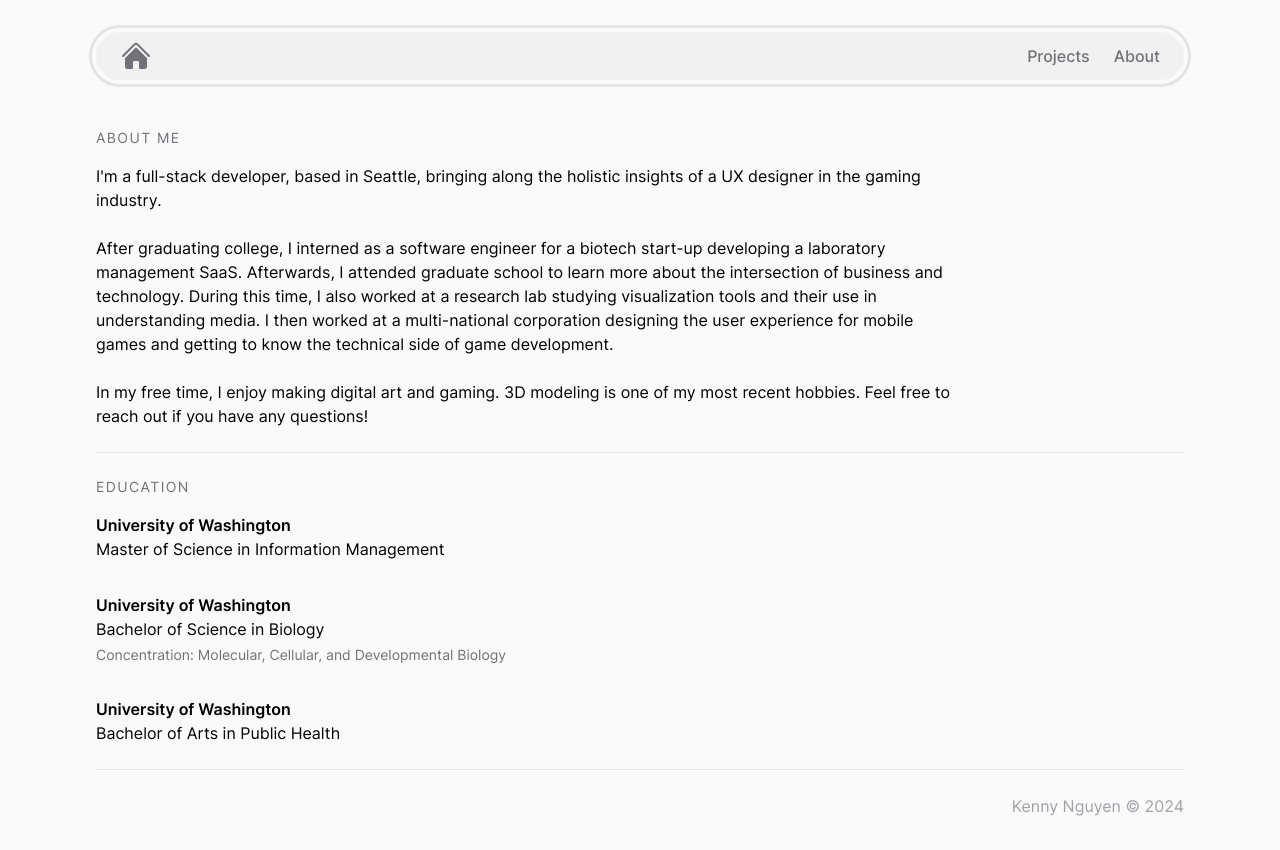
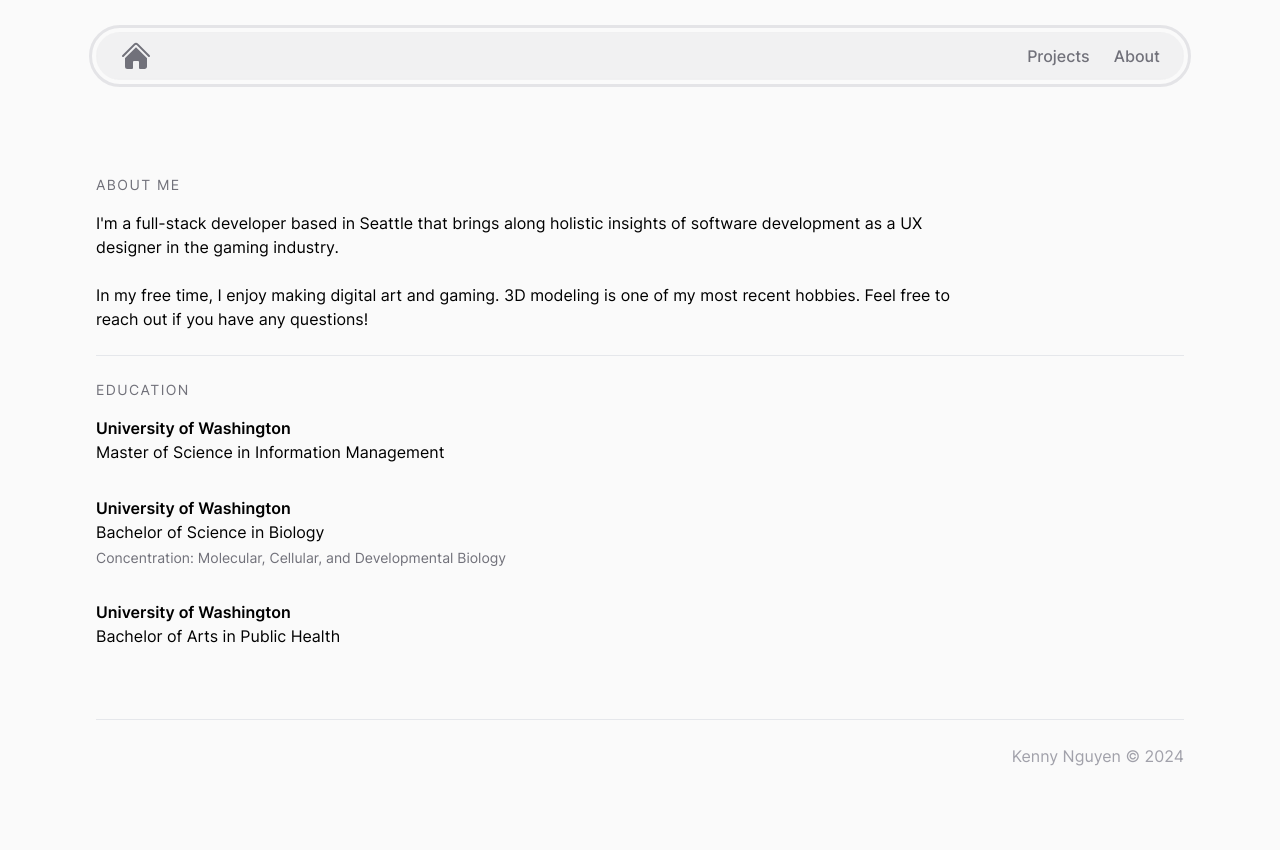
Before and after one commit to ken-ux/portfolio, a React (Vite) app: page /about in a window 1280 px wide. After the commit the page ends 800 px from the top, so only its background shows below. Built offline with nearby package versions, Linux system fonts and the light colour scheme.

Commit message:
Update bio

```diff
--- a/src/index_build.css
+++ b/src/index_build.css
@@ -777,50 +777,17 @@ a:hover {
   border-radius: 9999px;
 }
 
-.rounded-md {
-  border-radius: 0.375rem;
-}
-
 .rounded-xl {
   border-radius: 0.75rem;
-}
-
-.rounded-lg {
-  border-radius: 0.5rem;
 }
 
 .border {
   border-width: 1px;
 }
 
-.border-2 {
-  border-width: 2px;
-}
-
 .border-zinc-200 {
   --tw-border-opacity: 1;
   border-color: rgb(228 228 231 / var(--tw-border-opacity));
-}
-
-.border-zinc-50 {
-  --tw-border-opacity: 1;
-  border-color: rgb(250 250 250 / var(--tw-border-opacity));
-}
-
-.bg-zinc-200\/50 {
-  background-color: rgb(228 228 231 / 0.5);
-}
-
-.bg-zinc-200\/90 {
-  background-color: rgb(228 228 231 / 0.9);
-}
-
-.bg-zinc-200\/10 {
-  background-color: rgb(228 228 231 / 0.1);
-}
-
-.bg-zinc-200\/30 {
-  background-color: rgb(228 228 231 / 0.3);
 }
 
 .bg-zinc-200\/40 {
@@ -891,31 +858,22 @@ a:hover {
   letter-spacing: -0.025em;
 }
 
+.tracking-wide {
+  letter-spacing: 0.025em;
+}
+
 .tracking-widest {
   letter-spacing: 0.1em;
 }
 
-.tracking-wide {
-  letter-spacing: 0.025em;
-}
-
-.tracking-wider {
-  letter-spacing: 0.05em;
+.text-zinc-400 {
+  --tw-text-opacity: 1;
+  color: rgb(161 161 170 / var(--tw-text-opacity));
 }
 
 .text-zinc-500 {
   --tw-text-opacity: 1;
   color: rgb(113 113 122 / var(--tw-text-opacity));
-}
-
-.text-zinc-300 {
-  --tw-text-opacity: 1;
-  color: rgb(212 212 216 / var(--tw-text-opacity));
-}
-
-.text-zinc-400 {
-  --tw-text-opacity: 1;
-  color: rgb(161 161 170 / var(--tw-text-opacity));
 }
 
 .shadow-lg {
@@ -934,24 +892,8 @@ a:hover {
   outline-style: solid;
 }
 
-.outline-offset-2 {
-  outline-offset: 2px;
-}
-
-.outline-offset-1 {
-  outline-offset: 1px;
-}
-
-.outline-offset-0 {
-  outline-offset: 0px;
-}
-
 .outline-offset-4 {
   outline-offset: 4px;
-}
-
-.outline-blue-500 {
-  outline-color: #3b82f6;
 }
 
 .outline-zinc-200 {
@@ -968,10 +910,6 @@ a:hover {
   transition-property: all;
   transition-timing-function: cubic-bezier(0.4, 0, 0.2, 1);
   transition-duration: 150ms;
-}
-
-.duration-200 {
-  transition-duration: 200ms;
 }
 
 .duration-100 {
--- a/src/pages/AboutPage.tsx
+++ b/src/pages/AboutPage.tsx
@@ -6,18 +6,9 @@ const AboutPage = () => {
           About Me
         </h1>
         <p className="mt-4 md:w-4/5">
-          I'm a full-stack developer, based in Seattle, bringing along the
-          holistic insights of a UX designer in the gaming industry.
-          <br />
-          <br />
-          After graduating college, I interned as a software engineer for a
-          biotech start-up developing a laboratory management SaaS. Afterwards,
-          I attended graduate school to learn more about the intersection of
-          business and technology. During this time, I also worked at a research
-          lab studying visualization tools and their use in understanding media.
-          I then worked at a multi-national corporation designing the user
-          experience for mobile games and getting to know the technical side of
-          game development.
+          I'm a full-stack developer based in Seattle that brings along holistic
+          insights of software development as a UX designer in the gaming
+          industry.
           <br />
           <br />
           In my free time, I enjoy making digital art and gaming. 3D modeling is
```
